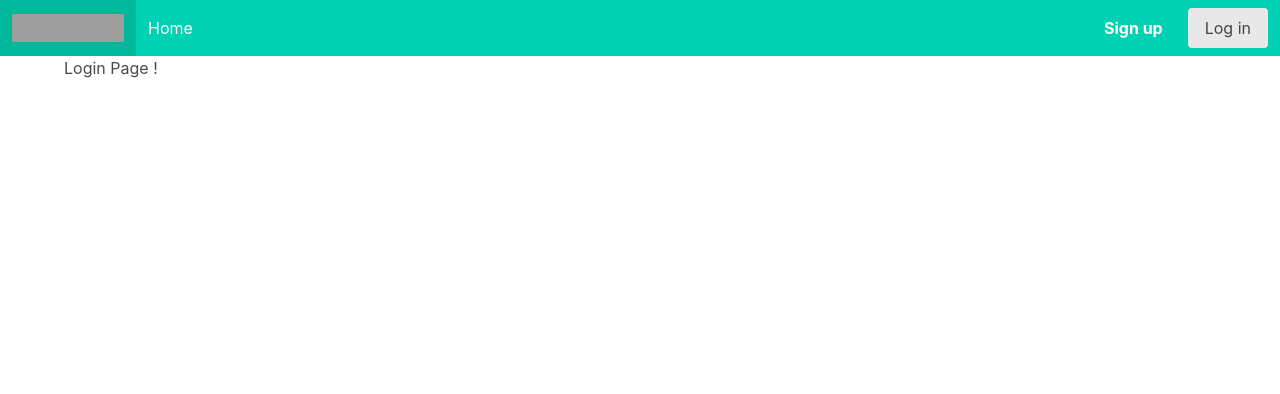
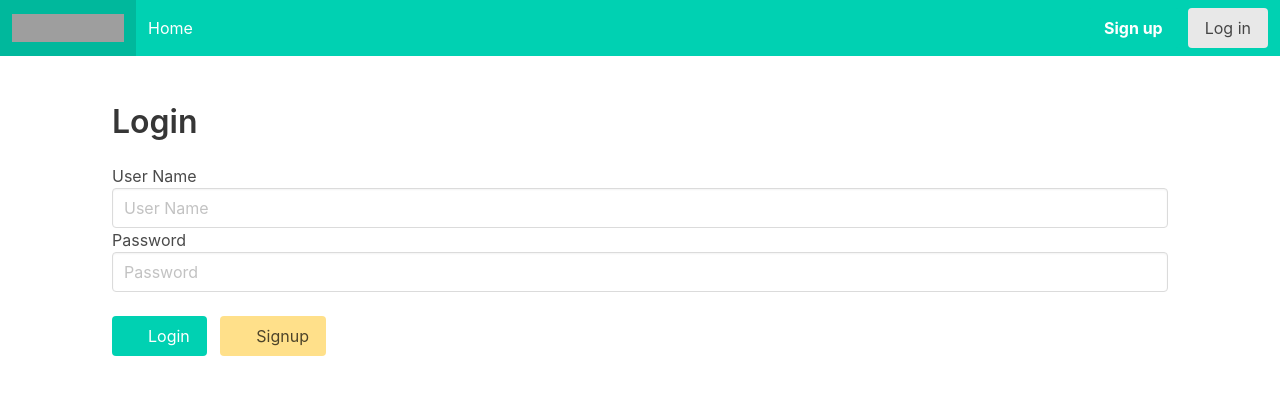
Before and after one commit to rajeshswarna123/TODO-App, a Vue app in the folder Client/: page /login in a window 1280 px wide. Shown: the top 394 px of the page. Built offline with nearby package versions, Linux system fonts and the light colour scheme; grey boxes are pictures that could not be loaded.

Commit message:
Added inputs in Login page

```diff
--- a/Client/src/pages/Login.vue
+++ b/Client/src/pages/Login.vue
@@ -1,12 +1,44 @@
+<script setup lang="ts">
+import { Login } from "../models/session"
+
+
+function badLogin(){
+    Login("Rajesh Sunny", "meme")
+}
+
+function login()
+{
+    Login(username.value, password.value)
+}
+</script>
+
 <template>
-    <div>
-        Login Page !
+    <div class="section">
+         <h1 class="title">Login</h1>
+        <div>
+            <label for="username">User Name</label>
+            <input id="username" class="input" placeholder="User Name " v-model="username" />
+        </div>
+        <div>
+            <label for="password">Password</label>
+            <input id="password" class="input" placeholder="Password" v-model="password" />
+        </div>
+        <button class="button is-primary my-5" @click="login">
+            <span class="icon">
+               <i class="fa fa-sign-in"></i>
+            </span>
+            <span>Login</span>
+        </button>
+        &nbsp;
+        <router-link class="button is-warning my-5" to="/signup">
+            <span class="icon">
+                <i class="fa fa-sign-in"></i>
+            </span>
+            <span>Signup</span>
+        </router-link>
     </div>
 </template>
 
-<script setup lang="ts">
-
-</script>
 
 <style scoped>
 
```
